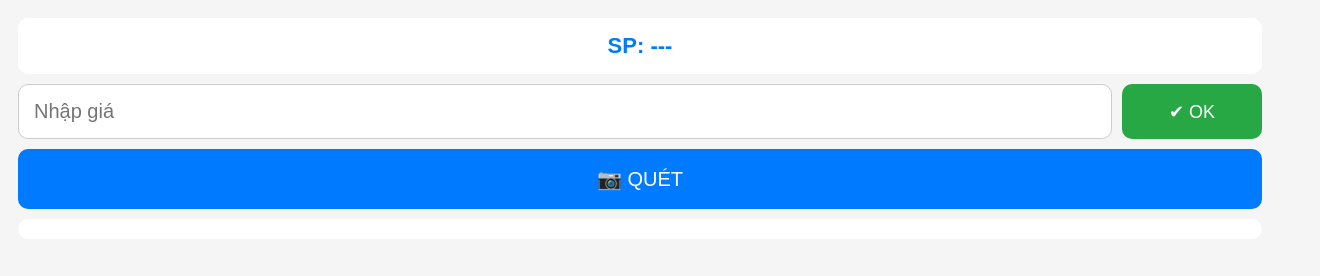
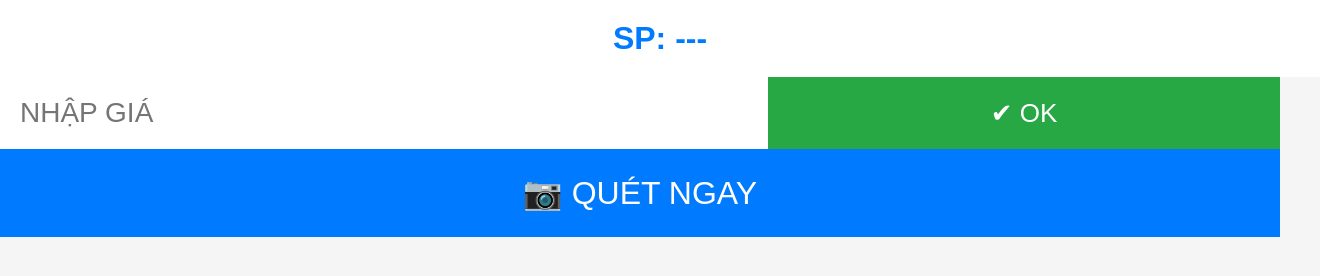
Before and after one commit to linhdanshop/scan-app, a plain HTML site: page index.html in a window 1280 px wide. Shown: the whole page, 1320 px wide, since content can reach past the window. Drawn offline with Linux system fonts and the light colour scheme.

Commit message:
Update index.html

```diff
--- a/index.html
+++ b/index.html
@@ -8,91 +8,73 @@
 
 <style>
 body {
+  margin:0;
   font-family: Arial;
-  padding: 10px;
   background:#f5f5f5;
 }
 
-/* SP nổi bật */
+/* SP cực to */
 .sp-box {
-  background: #fff;
-  padding: 15px;
-  border-radius: 10px;
-  font-size: 22px;
-  font-weight: bold;
-  color: #007bff;
-  text-align: center;
-  margin-bottom: 10px;
+  width:100%;
+  background:#fff;
+  padding:20px;
+  text-align:center;
+  font-size:32px;
+  font-weight:bold;
+  color:#007bff;
 }
 
-/* Giá + nút */
+/* giá + nút */
 .price-row {
-  display: flex;
-  gap: 10px;
-  margin-bottom: 10px;
+  display:flex;
+  width:100%;
 }
 
 .price-row input {
-  flex: 1;
-  padding: 15px;
-  font-size: 20px;
-  border-radius: 10px;
-  border: 1px solid #ccc;
+  flex:1;
+  font-size:28px;
+  padding:20px;
+  border:none;
 }
 
 .price-row button {
-  width: 140px;
-  font-size: 18px;
-  border-radius: 10px;
-  border: none;
-  background: #28a745;
-  color: white;
+  width:40%;
+  font-size:26px;
+  background:#28a745;
+  color:white;
+  border:none;
 }
 
-.price-row button:active {
-  background:#1e7e34;
-}
-
-/* Nút scan */
+/* nút scan cực to */
 .scan-btn {
-  width: 100%;
-  padding: 18px;
-  font-size: 20px;
+  width:100%;
+  font-size:32px;
+  padding:25px;
   background:#007bff;
   color:white;
   border:none;
-  border-radius:10px;
-  margin-bottom:10px;
 }
 
 /* camera */
 #reader {
-  width: 100%;
-  max-width: 400px;
+  width:100%;
   display:none;
-  margin-bottom:10px;
 }
 
-/* danh sách */
+/* list to */
 .list {
-  background:#fff;
-  border-radius:10px;
+  font-size:20px;
   padding:10px;
 }
 
 .item {
-  padding:10px;
-  border-bottom:1px solid #eee;
-  font-size:15px;
-}
-
-.item:active {
-  background:#ffecec;
+  padding:15px;
+  border-bottom:1px solid #ddd;
 }
 
 .time {
-  font-size:12px;
-  color:#888;
+  font-size:14px;
+  color:#777;
 }
 </style>
 </head>
@@ -104,11 +86,11 @@ body {
 </div>
 
 <div class="price-row">
-  <input id="price" placeholder="Nhập giá">
+  <input id="price" placeholder="NHẬP GIÁ">
   <button onclick="confirmPrice()">✔ OK</button>
 </div>
 
-<button class="scan-btn" onclick="startScan()">📷 QUÉT</button>
+<button class="scan-btn" onclick="startScan()">📷 QUÉT NGAY</button>
 
 <div id="reader"></div>
 
@@ -148,7 +130,7 @@ function confirmPrice() {
     return;
   }
   priceOK = true;
-  alert("Đã ghi nhận giá");
+  alert("OK giá");
 }
 
 function timeNow() {
@@ -157,7 +139,7 @@ function timeNow() {
 
 function toggleItem(phone) {
   if (!priceOK) {
-    alert("Chưa xác nhận giá!");
+    alert("Chưa OK giá!");
     return;
   }
 
@@ -186,7 +168,7 @@ function onScanSuccess(text) {
   if (isNaN(text)) {
     currentSP = text;
     document.getElementById("sp").innerText = text;
-    priceOK = false; // reset giá khi đổi SP
+    priceOK = false;
   } else {
     if (!currentSP) return;
     toggleItem(text);
@@ -203,7 +185,7 @@ function startScan() {
 
     scanner.start(backCam.id, {
       fps: 20,
-      qrbox: 180
+      qrbox: 200
     }, onScanSuccess);
   });
 }
```
